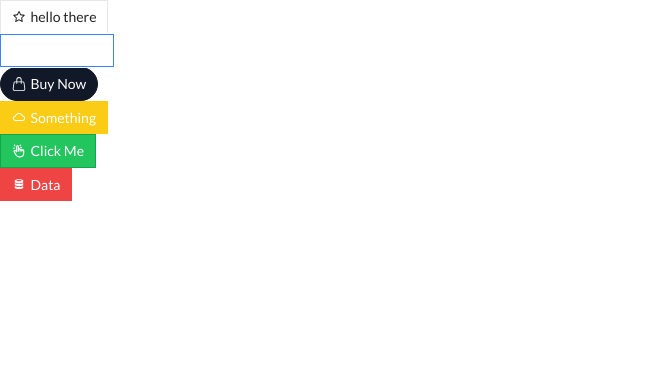
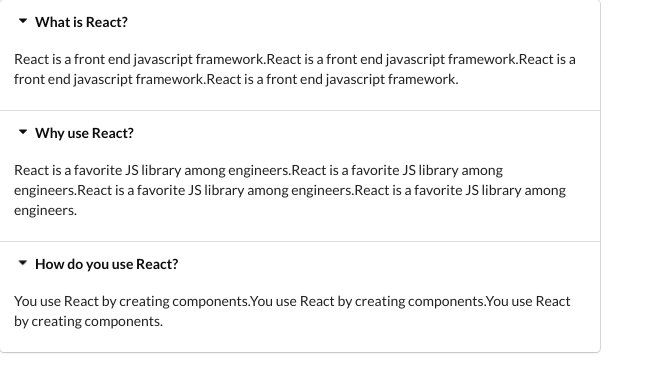
Before and after one commit to sabrinamaral/widgets, a React (Create React App) app: page / in a window 1280 px wide. Shown: the top 392 px of the page, without its empty margins (0-664 px from the left). Built offline with nearby package versions, Linux system fonts and the light colour scheme.

Commit message:
App update

```diff
--- a/src/App.js
+++ b/src/App.js
@@ -1,65 +1,29 @@
-import React from "react";
-import { AiOutlineStar, AiOutlineCloud } from "react-icons/ai";
-import { GoBell } from "react-icons/go";
-import { DiDatabase } from "react-icons/di";
-import { BsHandbag } from "react-icons/bs";
-import { TbHandClick } from "react-icons/tb";
+import Accordion from "./components/Accordion";
 
-import Accordion from "./components/Accordion";
-import Button from "./components/Button";
-
+const App = () => {
   const items = [
     {
+      id: "hjk32k",
       title: "What is React?",
-    content: "React is a front end javascript framework.",
+      content:
+        "React is a front end javascript framework.React is a front end javascript framework.React is a front end javascript framework.React is a front end javascript framework.",
     },
     {
+      id: "jfh45hj6",
       title: "Why use React?",
-    content: "React is a favorite JS library among engineers.",
+      content:
+        "React is a favorite JS library among engineers.React is a favorite JS library among engineers.React is a favorite JS library among engineers.React is a favorite JS library among engineers.",
     },
     {
+      id: "nm78nmj5",
       title: "How do you use React?",
-    content: "You use React by creating components.",
+      content:
+        "You use React by creating components.You use React by creating components.You use React by creating components.",
     },
   ];
-const App = () => {
   return (
     <div>
-      <div>
-        <Button>
-          <AiOutlineStar /> hello there
-        </Button>
-      </div>
-      <div>
-        <Button primary outline>
-          <GoBell />
-          hello there
-        </Button>
-      </div>
-      <div>
-        <Button secondary rounded>
-          <BsHandbag />
-          buy now
-        </Button>
-      </div>
-      <div>
-        <Button warning>
-          <AiOutlineCloud />
-          something
-        </Button>
-      </div>
-      <div>
-        <Button success>
-          <TbHandClick />
-          click me
-        </Button>
-      </div>
-      <div>
-        <Button danger>
-          <DiDatabase />
-          data
-        </Button>
-      </div>
+      <Accordion items={items} />
     </div>
   );
 };
```
Lines whose indentation alone changed are shown as unchanged.
